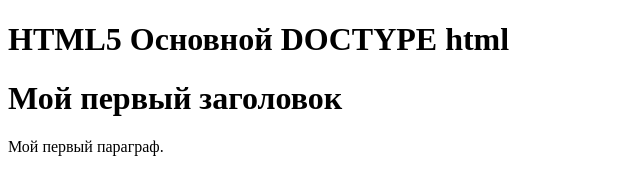
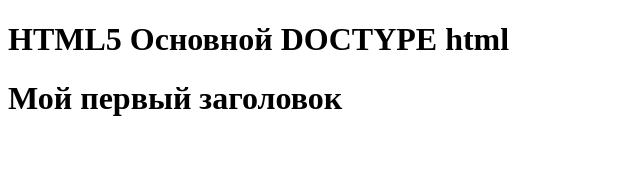
Before and after one commit to NikitaLan1n/new_project1, a plain HTML site: page index.html in a window 1280 px wide. Shown: the whole page, without its empty margins (0-640 px from the left). Drawn offline with Linux system fonts and the light colour scheme.

Commit message:
paragraph deleted

```diff
--- a/index.html
+++ b/index.html
@@ -10,7 +10,7 @@
   <h1>HTML5 Основной DOCTYPE html</h1>
 
   <h1>Мой первый заголовок</h1>
-  <p>Мой первый параграф.</p>
+
 
  </body>
 </html>
```
